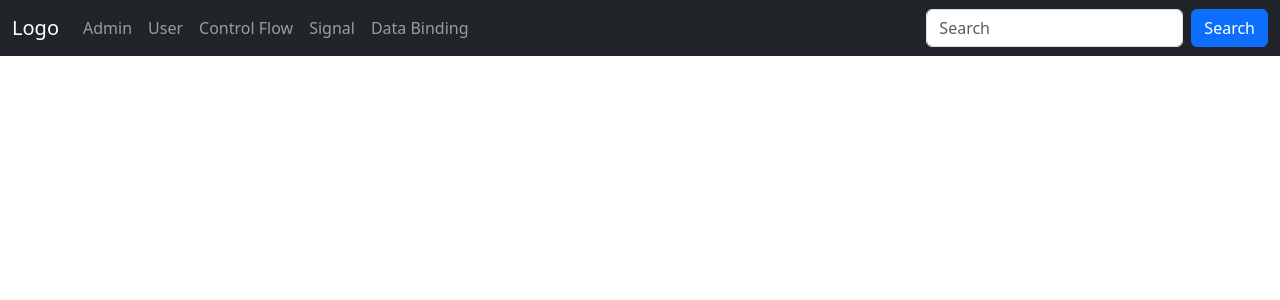
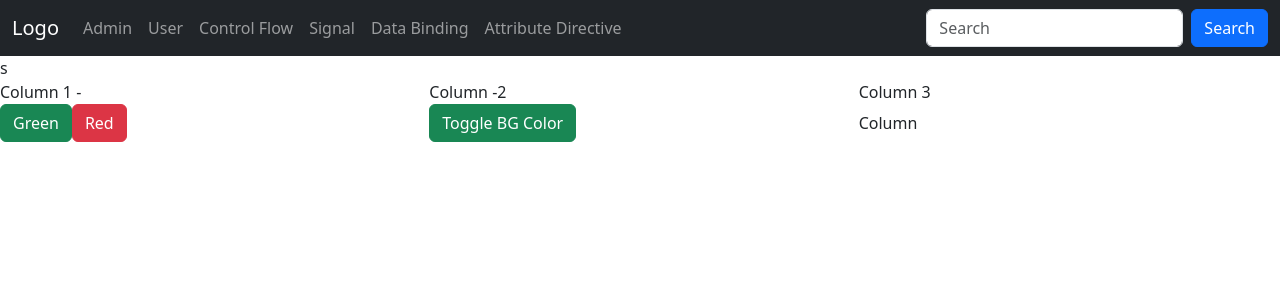
Before and after one commit to amarjit77/Angular_20, an Angular app in the folder angular20Tutorial/: page /AttDirective in a window 1280 px wide. Before the commit this address led to /. Shown: the top 300 px of the page. Built offline with nearby package versions, Linux system fonts and the light colour scheme.

Commit message:
Add code for attribute directives (ngClass and ngStyle)

```diff
--- a/angular20Tutorial/src/app/app.html
+++ b/angular20Tutorial/src/app/app.html
@@ -21,6 +21,9 @@
         <li class="nav-item">
           <a class="nav-link" routerLink="Databinding">Data Binding</a>
         </li>
+         <li class="nav-item">
+          <a class="nav-link" routerLink="AttDirective">Attribute Directive</a>
+        </li>
       </ul>
       <form class="d-flex">
         <input class="form-control me-2" type="text" placeholder="Search">
--- a/angular20Tutorial/src/app/app.routes.ts
+++ b/angular20Tutorial/src/app/app.routes.ts
@@ -4,6 +4,7 @@ import { Databinding } from './components/databinding/databinding';
 import { SignalEx } from './components/signal-ex/signal-ex';
 import { Controlflow } from './components/controlflow/controlflow';
 import { User } from './components/user/user';
+import { AttDirective } from './components/att-directive/att-directive';
 
 export const routes: Routes = [
     { path: 'Admin', component: Admin },
@@ -11,4 +12,5 @@ export const routes: Routes = [
     { path: 'ControlFlow', component: Controlflow },
     { path: 'Signal', component: SignalEx },
     { path: 'Databinding', component: Databinding },
+    { path: 'AttDirective', component: AttDirective }
 ];
--- /dev/null
+++ b/angular20Tutorial/src/app/components/att-directive/att-directive.html
@@ -0,0 +1,15 @@
+s<div class="row justify-content-center align-items-center g-2">
+    <div class="col-4"><span [ngClass]="divClassName()">Column 1 - {{divClassName()}}</span></div>
+    <div class="col-4"><span [ngStyle]="{'background-color': isDiv2Blue ? 'blue' : 'white'}">Column -2 </span></div>
+    <div class="col-4">Column 3</div>
+</div>
+<div class="row justify-content-center align-items-center g-2">
+    <div class="col-4">
+        <button class="btn btn-success" (click)="setBgClass('bg-success')">Green</button>
+        <button class="btn btn-danger" (click)="setBgClass('bg-danger')">Red</button>
+    </div>
+    <div class="col-4">
+        <button class="btn btn-success" (click)="toggleDiv2Color()">Toggle BG Color</button>
+    </div>
+    <div class="col-4">Column</div>
+</div>
--- /dev/null
+++ b/angular20Tutorial/src/app/components/att-directive/att-directive.ts
@@ -0,0 +1,24 @@
+import { NgClass, NgStyle } from '@angular/common';
+import { Component, signal } from '@angular/core';
+
+@Component({
+  selector: 'app-att-directive',
+  imports: [NgClass, NgStyle],
+  templateUrl: './att-directive.html',
+  styleUrl: './att-directive.css'
+})
+export class AttDirective {
+
+    divClassName = signal<string>("");
+
+    isDiv2Blue: boolean = false;
+
+    setBgClass(className: string){
+        this.divClassName.set(className);
+    }
+
+    toggleDiv2Color()
+    {
+      this.isDiv2Blue = ! this.isDiv2Blue;
+    }
+}
```
Also changed, not shown: angular20Tutorial/src/app/components/att-directive/att-directive.css (added).
